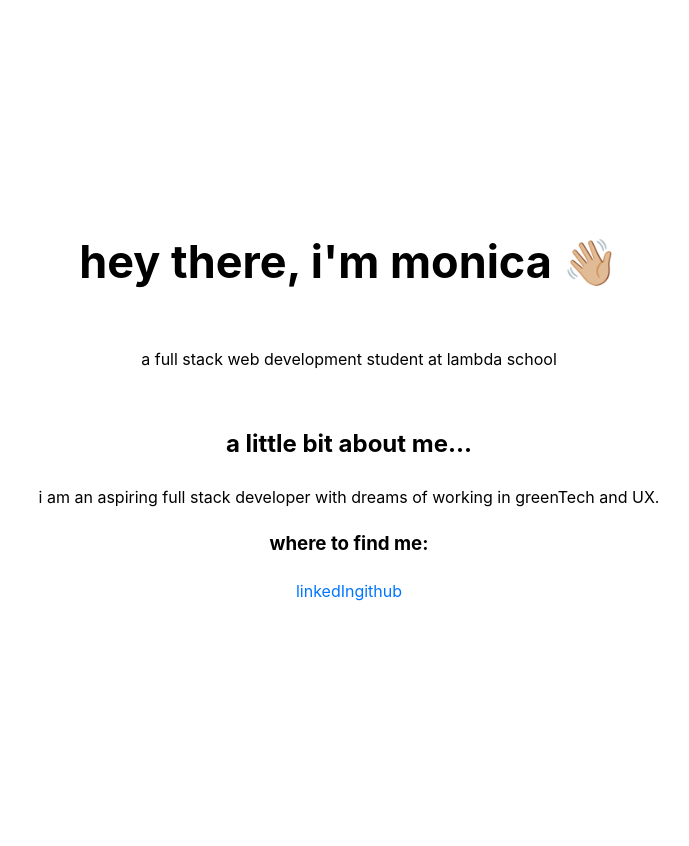
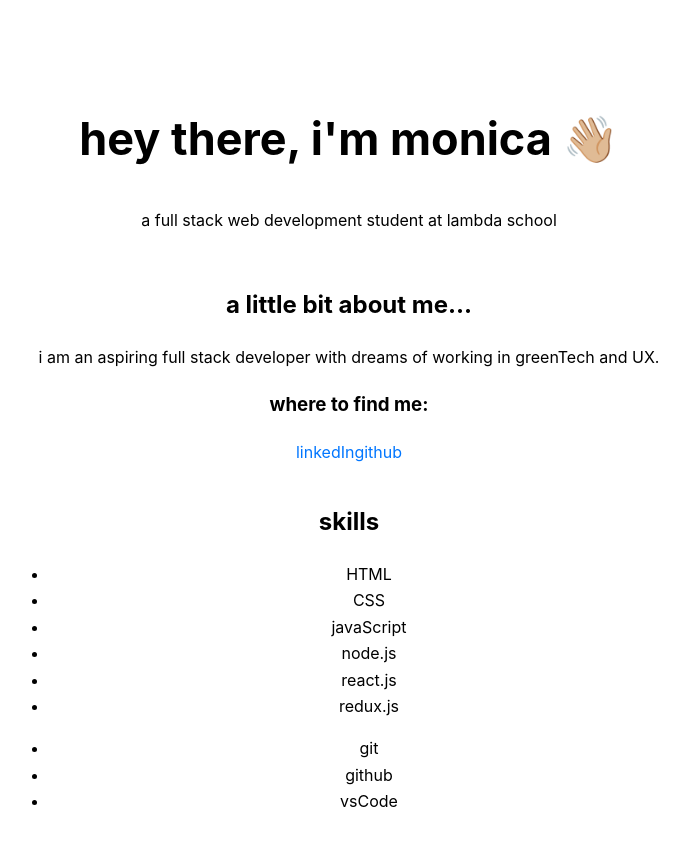
Before and after one commit to monicasalas86/ms-portfolio, a React (Create React App) app: page / in a window 1280 px wide. Shown: the top 846 px of the page, without its empty margins (291-980 px from the left). Before the commit the page ends 800 px from the top, so only its background shows below. Built offline with nearby package versions, Linux system fonts and the light colour scheme.

Commit message:
skeleton of page made

```diff
--- a/src/App.js
+++ b/src/App.js
@@ -1,14 +1,21 @@
 import React from 'react';
-import About from './components/about';
+import About from './components/About';
+import Skills from './components/Skills';
 import './App.css';
 
 function App() {
 
   return (
     <main>
-      <h1>hey there, i'm monica 👋🏼</h1>
-      <p>a full stack web development student at lambda school</p>
+      <header>
+
+      </header>
+      <div className='intro'>
+        <h1>hey there, i'm monica 👋🏼</h1>
+        <p>a full stack web development student at lambda school</p>
+      </div>
       <About/>
+      <Skills/>
     </main>
   );
 }
--- /dev/null
+++ b/src/components/Skills.js
@@ -0,0 +1,27 @@
+import React from 'react';
+
+const Skills = () => {
+    return (
+        <section className='skillsContainer'>
+            <h2>skills</h2>
+            <div className='skillsList'>
+                <ul>
+                    <li>HTML</li>
+                    <li>CSS</li>
+                    <li>javaScript</li>
+                    <li>node.js</li>
+                    <li>react.js</li>
+                    <li>redux.js</li>
+                </ul>
+            </div>
+            <div className='skillsList'>
+                <ul>
+                    <li>git</li>
+                    <li>github</li>
+                    <li>vsCode</li>
+                </ul>
+            </div>
+        </section>
+    )
+}
+export default Skills;
--- a/src/components/about.js
+++ b/src/components/about.js
@@ -2,17 +2,17 @@ import React from 'react';
 
 const About = () => {
     return (
-        <div>
-            <div>
+        <section className='aboutContainer'>
+            <div className='aboutText'>
                 <h2>a little bit about me...</h2>
                 <p>i am an aspiring full stack developer with dreams of working in greenTech and UX.</p>
             </div>
-            <div>
+            <div className='aboutLinks'>
                 <h3>where to find me:</h3>
                 <a href='www.linkedin.com/in/monicasalas167' target='_blank'>linkedIn</a>
                 <a href='www.github.com/monicasalas86' target='_blank'>github</a>
             </div>
-        </div>
+        </section>
 
     )
 }
```
